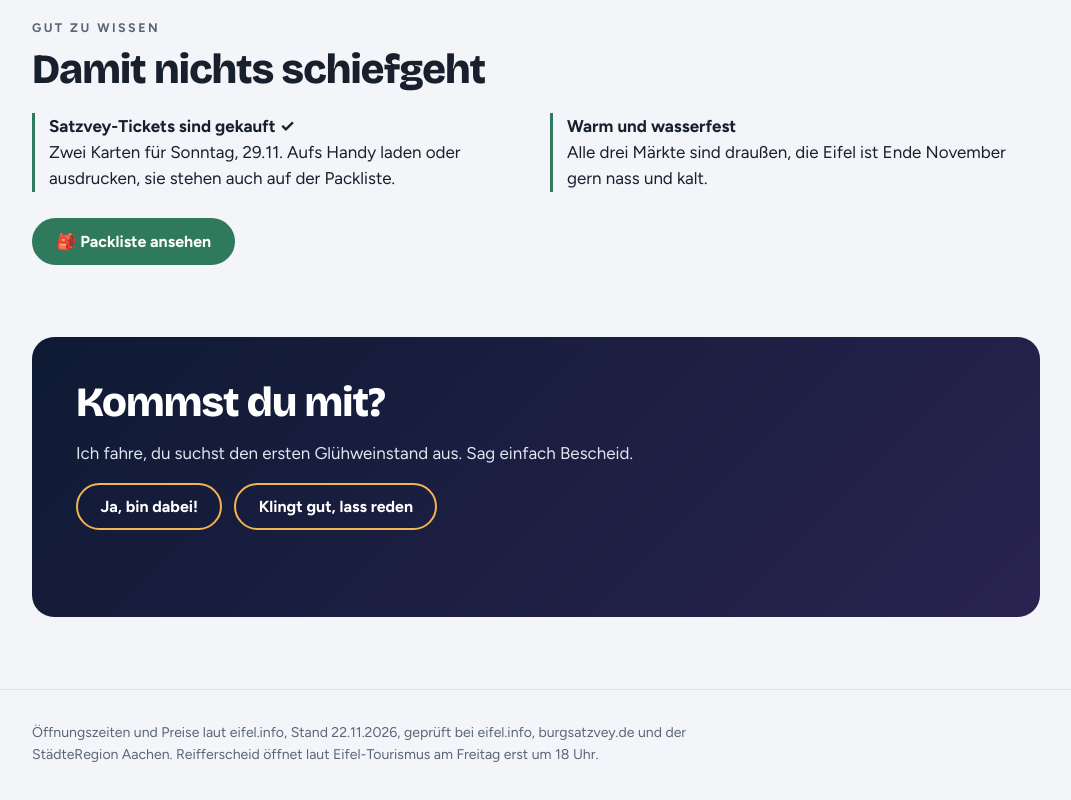
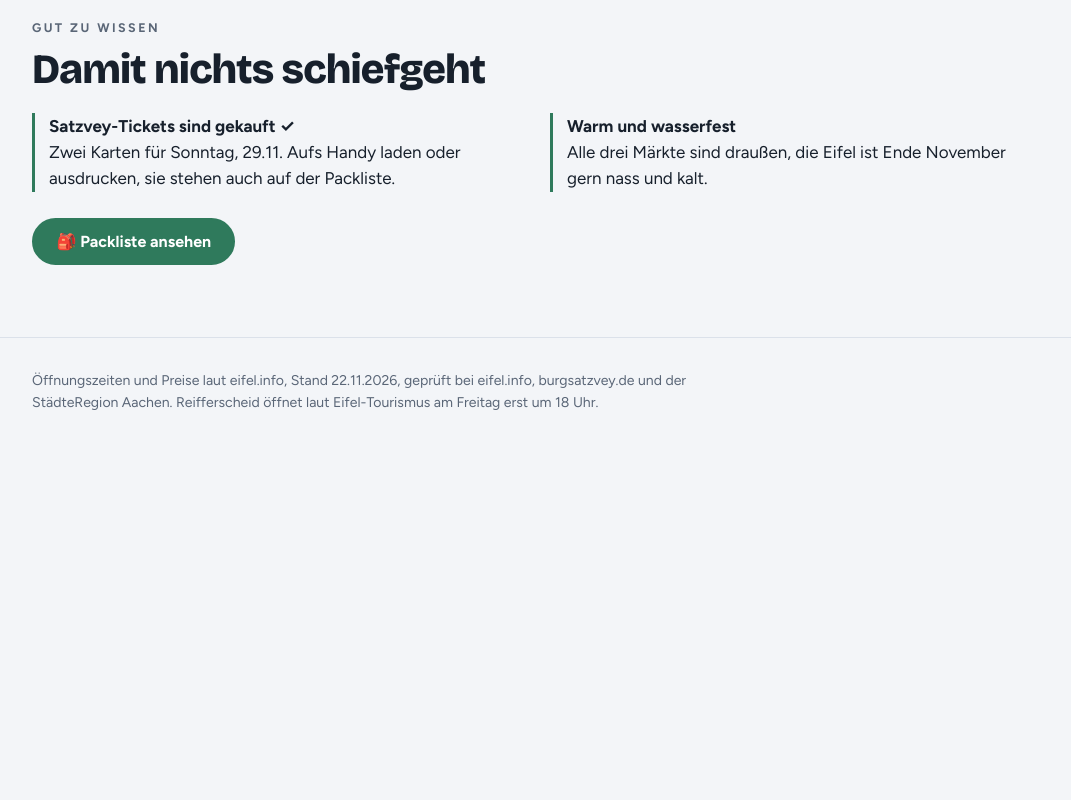
Before and after one commit to dbraun1991/ChristmasMarket, a plain HTML site: page index.html in a window 1280 px wide. Shown: the part 3682-4482 px from the top of the page, without its empty margins (104-1175 px from the left). After the commit the page ends 4140 px from the top, so only its background shows below. Drawn offline with nearby package versions, Linux system fonts and the light colour scheme; no server answers.

Commit message:
Remove the invitation section
Co-Authored-By: Claude Opus 5.5 <noreply@anthropic.com>

```diff
--- a/index.html
+++ b/index.html
@@ -145,18 +145,6 @@ section h2 { font-size: clamp(1.8rem, 4.5vw, 2.6rem); font-weight: 800; letter-s
 .tips li { border-left: 3px solid var(--fir); padding-left: 14px; }
 .tips b { display: block; }
 
-/* ask */
-.ask { text-align: left; }
-.ask-box { background: linear-gradient(135deg, var(--night1), var(--night2)); color: #fff; border-radius: 22px; padding: clamp(24px, 5vw, 44px); display: grid; gap: 16px; }
-.ask-box h2 { color: #fff; margin: 0; }
-.ask-box p { margin: 0; max-width: 52ch; color: #dfe6f2; }
-.btns { display: flex; flex-wrap: wrap; gap: 12px; }
-.btns button { font: 700 1rem var(--body); border-radius: 999px; padding: .75em 1.4em; border: 2px solid #f5b44f; cursor: pointer; }
-.btns button { background: transparent; color: #fff; transition: background .15s, color .15s; }
-.btns button:hover { background: rgb(245 180 79 / .15); }
-.btns button[aria-pressed="true"] { background: #f5b44f; color: #1a1408; }
-.btns button:focus-visible { outline: 3px solid #fff; outline-offset: 3px; }
-#answer { min-height: 1.6em; font-weight: 700; color: #fbe3b4; }
 
 /* weather */
 .weather { display: grid; grid-template-columns: repeat(3, minmax(0, 1fr)); gap: 14px; margin: 0 0 28px; padding: 0; list-style: none; }
@@ -424,19 +412,6 @@ footer p { margin: .3em 0; max-width: 80ch; }
     </div>
   </section>
 
-  <section class="ask" style="padding-top:0">
-    <div class="wrap">
-      <div class="ask-box">
-        <h2>Kommst du mit?</h2>
-        <p>Ich fahre, du suchst den ersten Glühweinstand aus. Sag einfach Bescheid.</p>
-        <div class="btns">
-          <button id="btn-yes" type="button" aria-pressed="false">Ja, bin dabei!</button>
-          <button id="btn-maybe" type="button" aria-pressed="false">Klingt gut, lass reden</button>
-        </div>
-        <p id="answer" aria-live="polite"></p>
-      </div>
-    </div>
-  </section>
 </main>
 
 <footer>
@@ -548,17 +523,6 @@ footer p { margin: .3em 0; max-width: 80ch; }
       cards.forEach(c => { c.innerHTML = c.querySelector('small').outerHTML + '<span class="d">Vorhersage gerade nicht erreichbar.</span>'; });
     });
 
-  // Answer buttons (local only)
-  const out = document.getElementById('answer');
-  const replies = {
-    'btn-yes': 'Juhu! Dann buche ich die Unterkunft. 🎄',
-    'btn-maybe': 'Gut, dann besprechen wir das beim nächsten Kaffee.'
-  };
-  const btns = document.querySelectorAll('.btns button');
-  btns.forEach(b => b.addEventListener('click', () => {
-    btns.forEach(o => o.setAttribute('aria-pressed', String(o === b)));
-    out.textContent = replies[b.id];
-  }));
 })();
 </script>
 </body>
```
